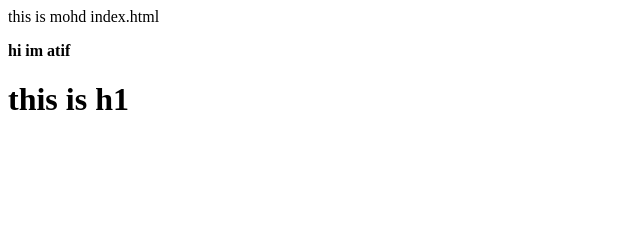
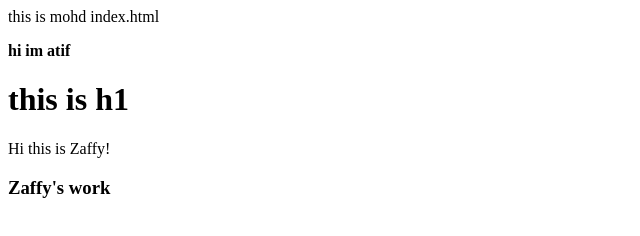
Before and after one commit to mohdatif10/Mohd_hw1, a plain HTML site: page index.html in a window 1280 px wide. Shown: the whole page, without its empty margins (0-640 px from the left). Drawn offline with Linux system fonts and the light colour scheme.

Commit message:
This is zaffy's final commit

```diff
--- a/index.html
+++ b/index.html
@@ -8,5 +8,7 @@
     <p>this is mohd index.html</p>
     <b>hi im atif</b>
     <h1>this is h1</h1>
+    <p>Hi this is Zaffy!</p>
+    <h3>Zaffy's work</h3>
   </body>
 </html>
```
